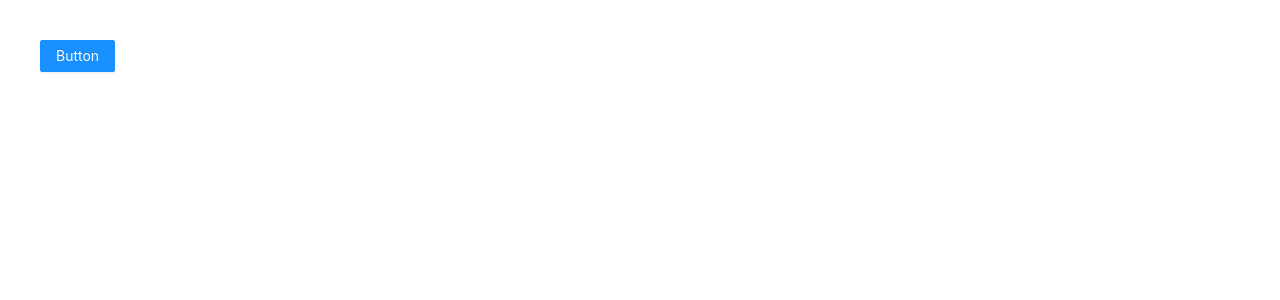
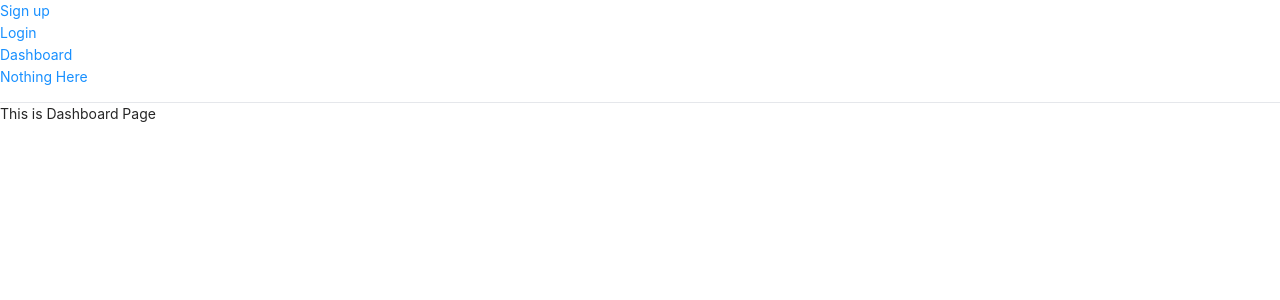
Before and after one commit to trungdvu/drag-and-drop, a React (Create React App) app: page / in a window 1280 px wide. Shown: the top 300 px of the page. Built offline with nearby package versions, Linux system fonts and the light colour scheme.

Commit message:
Add login/signup/dashboard routes

```diff
--- a/package.json
+++ b/package.json
@@ -13,6 +13,7 @@
     "antd": "^4.18.5",
     "react": "^17.0.2",
     "react-dom": "^17.0.2",
+    "react-router-dom": "^6.2.1",
     "react-scripts": "5.0.0",
     "typescript": "^4.5.5",
     "web-vitals": "^2.1.4"
--- a/src/App.tsx
+++ b/src/App.tsx
@@ -1,13 +1,9 @@
 import React, { FC } from 'react';
-import { Button } from 'antd';
 import './App.css';
+import MyRoutes from './routes/MyRoutes';
 
-const App: FC = () => (
-  <div className="App">
-    <Button type="primary" className="m-10">
-      Button
-    </Button>
-  </div>
-);
+const App: FC = () => {
+  return <MyRoutes />;
+};
 
 export default App;
--- /dev/null
+++ b/src/common-components/Layout.tsx
@@ -0,0 +1,30 @@
+import React, { FC } from 'react';
+import { Link, Outlet } from 'react-router-dom';
+
+const Layout: FC = () => {
+  return (
+    <div>
+      <nav>
+        <ul>
+          <li>
+            <Link to="/signup">Sign up</Link>
+          </li>
+          <li>
+            <Link to="/login">Login</Link>
+          </li>
+          <li>
+            <Link to="/dashboard">Dashboard</Link>
+          </li>
+
+          <li>
+            <Link to="/nothing-here">Nothing Here</Link>
+          </li>
+        </ul>
+      </nav>
+      <hr />
+      <Outlet />
+    </div>
+  );
+};
+
+export default Layout;
--- a/src/index.tsx
+++ b/src/index.tsx
@@ -3,10 +3,13 @@ import ReactDOM from 'react-dom';
 import './index.css';
 import App from './App';
 import reportWebVitals from './reportWebVitals';
+import { BrowserRouter } from 'react-router-dom';
 
 ReactDOM.render(
   <React.StrictMode>
-    <App />
+    <BrowserRouter>
+      <App />
+    </BrowserRouter>
   </React.StrictMode>,
   document.getElementById('root')
 );
--- /dev/null
+++ b/src/pages/DashboardPage.tsx
@@ -0,0 +1,7 @@
+import React, { FC } from 'react';
+
+const DashboardPage: FC = () => {
+  return <div>This is Dashboard Page</div>;
+};
+
+export default DashboardPage;
--- /dev/null
+++ b/src/pages/LoginPage.tsx
@@ -0,0 +1,7 @@
+import React, { FC } from 'react';
+
+const LoginPage: FC = () => {
+  return <div>This is Login Page</div>;
+};
+
+export default LoginPage;
--- /dev/null
+++ b/src/pages/NotFoundPage.tsx
@@ -0,0 +1,15 @@
+import React, { FC } from 'react';
+import { Link } from 'react-router-dom';
+
+const NotFoundPage: FC = () => {
+  return (
+    <div>
+      <p>Page Not Found</p>
+      <p>
+        <Link to="/">Go to the home page</Link>
+      </p>
+    </div>
+  );
+};
+
+export default NotFoundPage;
--- /dev/null
+++ b/src/pages/SignUpPage.tsx
@@ -0,0 +1,7 @@
+import React, { FC } from 'react';
+
+const SignUpPage: FC = () => {
+  return <div>This is Sign Up Page</div>;
+};
+
+export default SignUpPage;
--- /dev/null
+++ b/src/routes/MyRoutes.tsx
@@ -0,0 +1,23 @@
+import React, { FC } from 'react';
+import { Routes, Route } from 'react-router-dom';
+import Layout from '../common-components/Layout';
+import DashboardPage from '../pages/DashboardPage';
+import NotFoundPage from '../pages/NotFoundPage';
+import LoginPage from '../pages/LoginPage';
+import SignUpPage from '../pages/SignUpPage';
+
+const MyRoutes: FC = () => {
+  return (
+    <Routes>
+      <Route path="/" element={<Layout />}>
+        <Route index element={<DashboardPage />} />
+        <Route path="login" element={<LoginPage />} />
+        <Route path="signup" element={<SignUpPage />} />
+        <Route path="dashboard" element={<DashboardPage />} />
+        <Route path="*" element={<NotFoundPage />} />
+      </Route>
+    </Routes>
+  );
+};
+
+export default MyRoutes;
```
Also changed, not shown: 1 other file (tests, documents, lock files or other folders).
